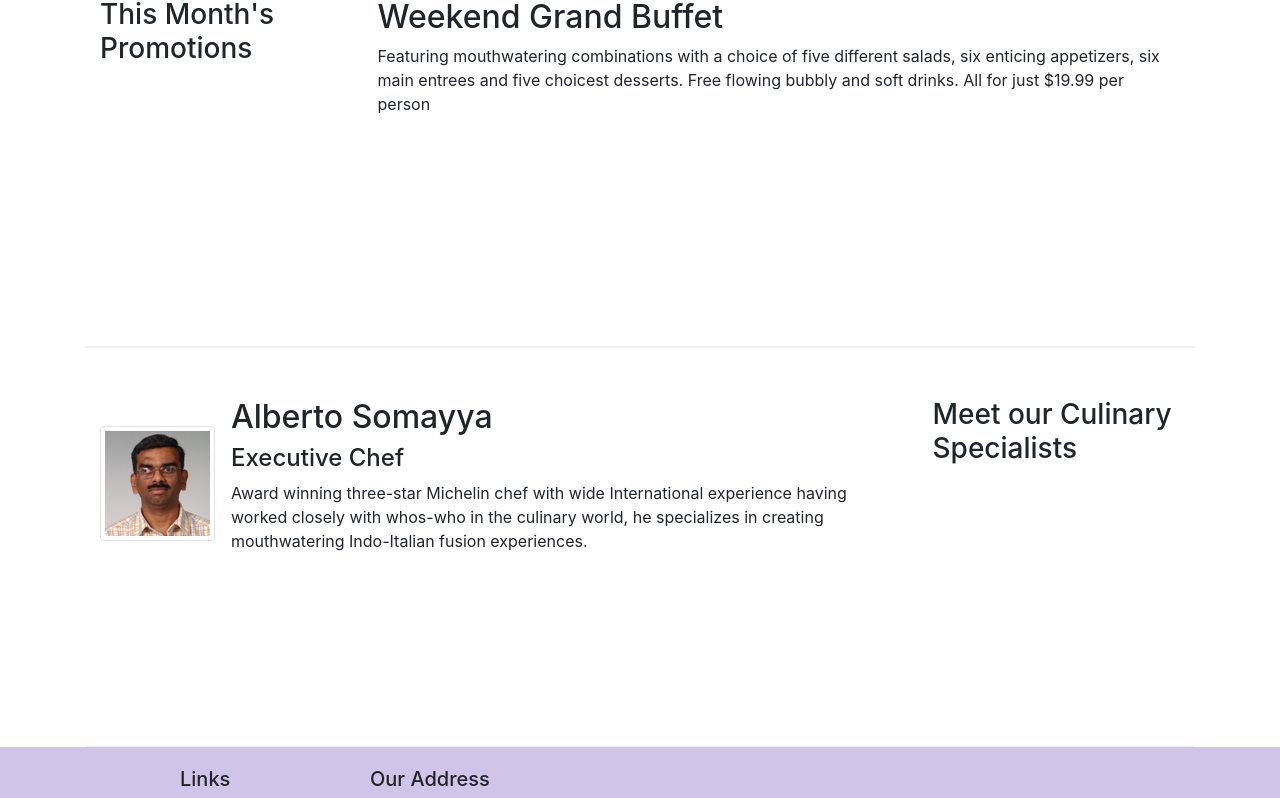
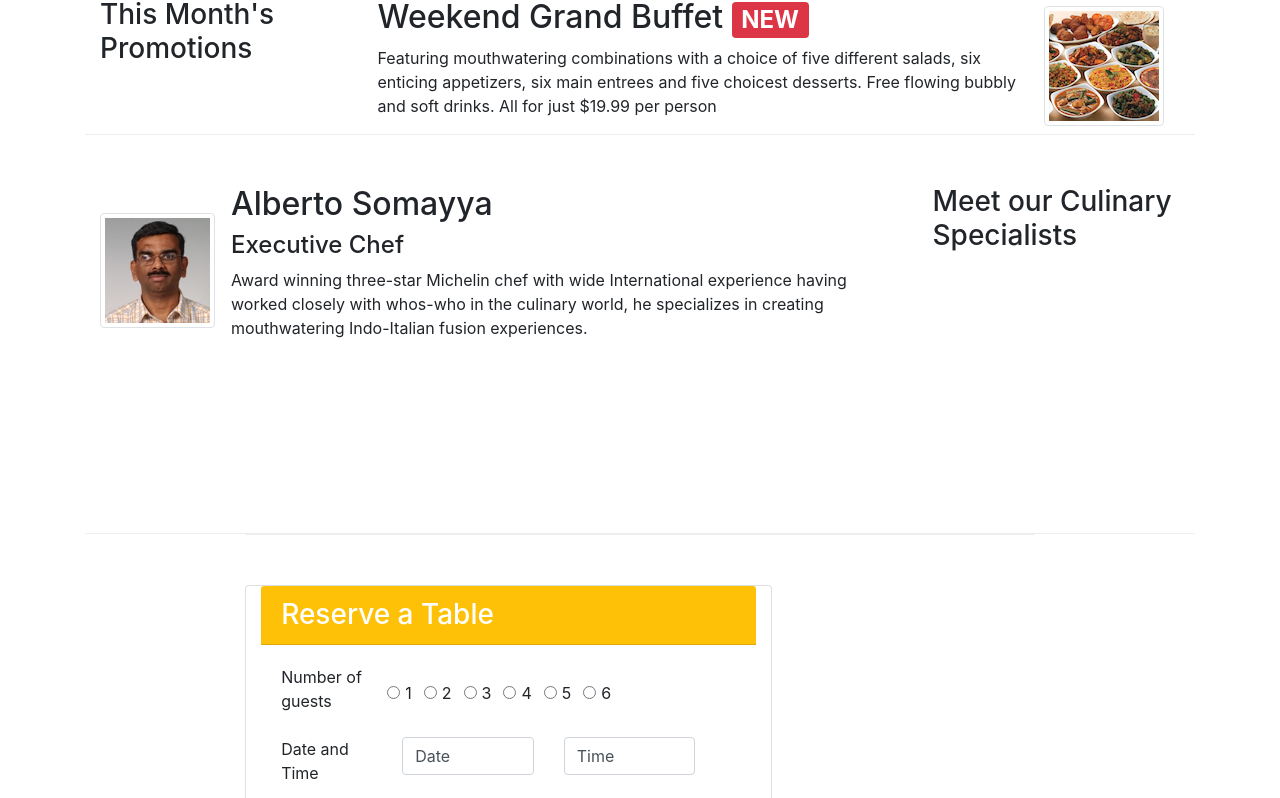
Before and after one commit to nehakhan30901/coursera-bootstrap4, a website: page index.html in a window 1280 px wide. Shown: the part 787-1585 px from the top of the page. Drawn offline with nearby package versions, Linux system fonts and the light colour scheme.

Commit message:
Assignment 2

```diff
--- a/aboutus.html
+++ b/aboutus.html
@@ -215,6 +215,9 @@
            </div>
         </div>
     </footer>
+    <script src="node_modules/jquery/dist/jquery.slim.min.js"></script>
+    <script src="node_modules/popper.js/dist/umd/popper.min.js"></script>
+    <script src="node_modules/bootstrap/dist/js/bootstrap.min.js"></script>
 
 </body>
 
--- a/index.html
+++ b/index.html
@@ -55,6 +55,8 @@
                 </div>
                 <div class="col-12 col-sm-6">
                     <img src="img/logo.png" class="img-fluid">
+                    <a href="#reservationform" button type="submit" class="btn-sm btn-warning">Reserve Table</a>
+                </div>
                 </div>
             </div>
         </div>
@@ -86,8 +88,15 @@
                 <h3>This Month's Promotions</h3>
             </div>
             <div class="col col-sm col-md">
-                <h2>Weekend Grand Buffet</h2>
-                <p>Featuring mouthwatering combinations with a choice of five different salads, six enticing appetizers, six main entrees and five choicest desserts. Free flowing bubbly and soft drinks. All for just $19.99 per person </p>
+                <div class="media">
+                    <img class="d-flex mr-3 img-thumbnail align-self-center order-sm-last"
+                    src="img/buffet.png" alt="Buffet">
+                    <div class="media-body">
+                        <h2>Weekend Grand Buffet
+                        <span class="badge badge-danger">NEW</span>
+                    </h2>
+                        <p>Featuring mouthwatering combinations with a choice of five different salads, six enticing appetizers, six main entrees and five choicest desserts. Free flowing bubbly and soft drinks. All for just $19.99 per person </p>
+                </div>
             </div>
         </div>
 
@@ -104,6 +113,57 @@
                         <h4>Executive Chef</h4>
                         <p>Award winning three-star Michelin chef with wide International experience having worked closely with whos-who in the culinary world, he specializes in creating mouthwatering Indo-Italian fusion experiences. </p>
                     </div>
+                </div>
+            </div>
+        </div>
+
+        <div class="row row-content">
+            <div class="card col-12 col-sm-8 align-item-center">
+                <h3 class="card-header bg-warning text-white">Reserve a Table</h3>
+                <div class="card-body">
+                    <form id="reservationform">
+                        <div class="form-group row">
+                        <label class="col-3">Number of guests</label>
+                        <div class="form-check form-check-inline">
+                          <input class="form-check-input" type="radio" name="inlineRadioOptions" id="inlineRadio1" value="option1">
+                          <label class="form-check-label" for="inlineRadio1">1</label>
+                        </div>
+                        <div class="form-check form-check-inline">
+                          <input class="form-check-input" type="radio" name="inlineRadioOptions" id="inlineRadio2" value="option2">
+                          <label class="form-check-label" for="inlineRadio2">2</label>
+                        </div>
+                        <div class="form-check form-check-inline">
+                          <input class="form-check-input" type="radio" name="inlineRadioOptions" id="inlineRadio3" value="option3" >
+                          <label class="form-check-label" for="inlineRadio3">3</label>
+                        </div>
+                        <div class="form-check form-check-inline">
+                          <input class="form-check-input" type="radio" name="inlineRadioOptions" id="inlineRadio4" value="option1">
+                          <label class="form-check-label" for="inlineRadio4">4</label>
+                        </div>
+                        <div class="form-check form-check-inline">
+                          <input class="form-check-input" type="radio" name="inlineRadioOptions" id="inlineRadio5" value="option1">
+                          <label class="form-check-label" for="inlineRadio5">5</label>
+                        </div>
+                        <div class="form-check form-check-inline">
+                          <input class="form-check-input" type="radio" name="inlineRadioOptions" id="inlineRadio6" value="option1">
+                          <label class="form-check-label" for="inlineRadio6">6</label>
+                        </div>
+                    </div>
+                    <div class="form-group row">
+                        <label class="col-3" for="example-date-input">Date and Time</label>
+                        <div class="col-4">
+                            <input class="form-control" type="text" value="Date" id="example-date-input">
+                         </div>
+                         <div class="col-4">
+                            <input class="form-control" type="text" value="Time" id="example-time-input">
+                        </div>
+                    </div>
+                    <div class="form-group row">
+                         <div class="offset-md-2 col-md-10">
+                            <button type="reserve" class="btn btn-primary">Reserve</button>
+                        </div>
+                    </div>
+                    </form>
                 </div>
             </div>
         </div>
```
